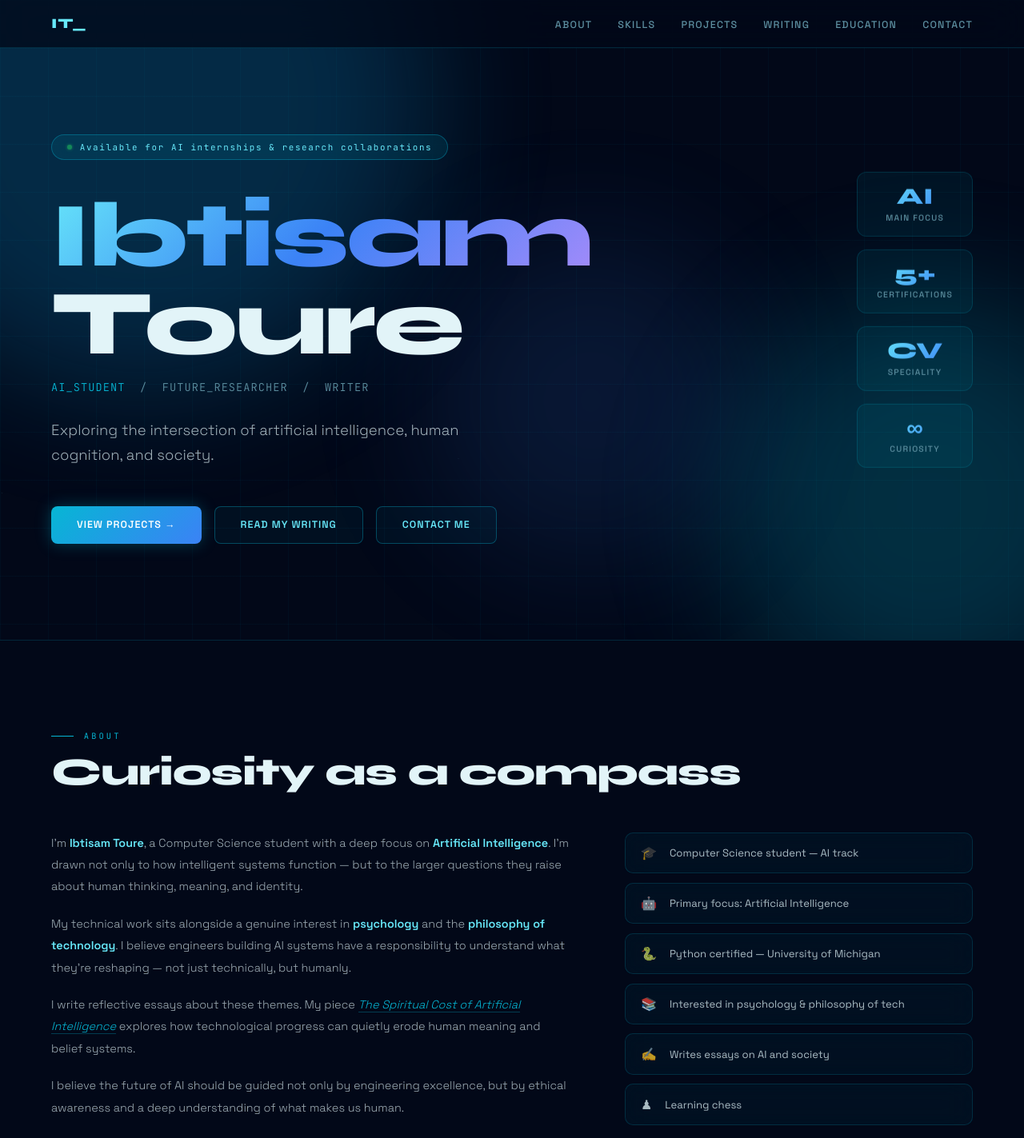
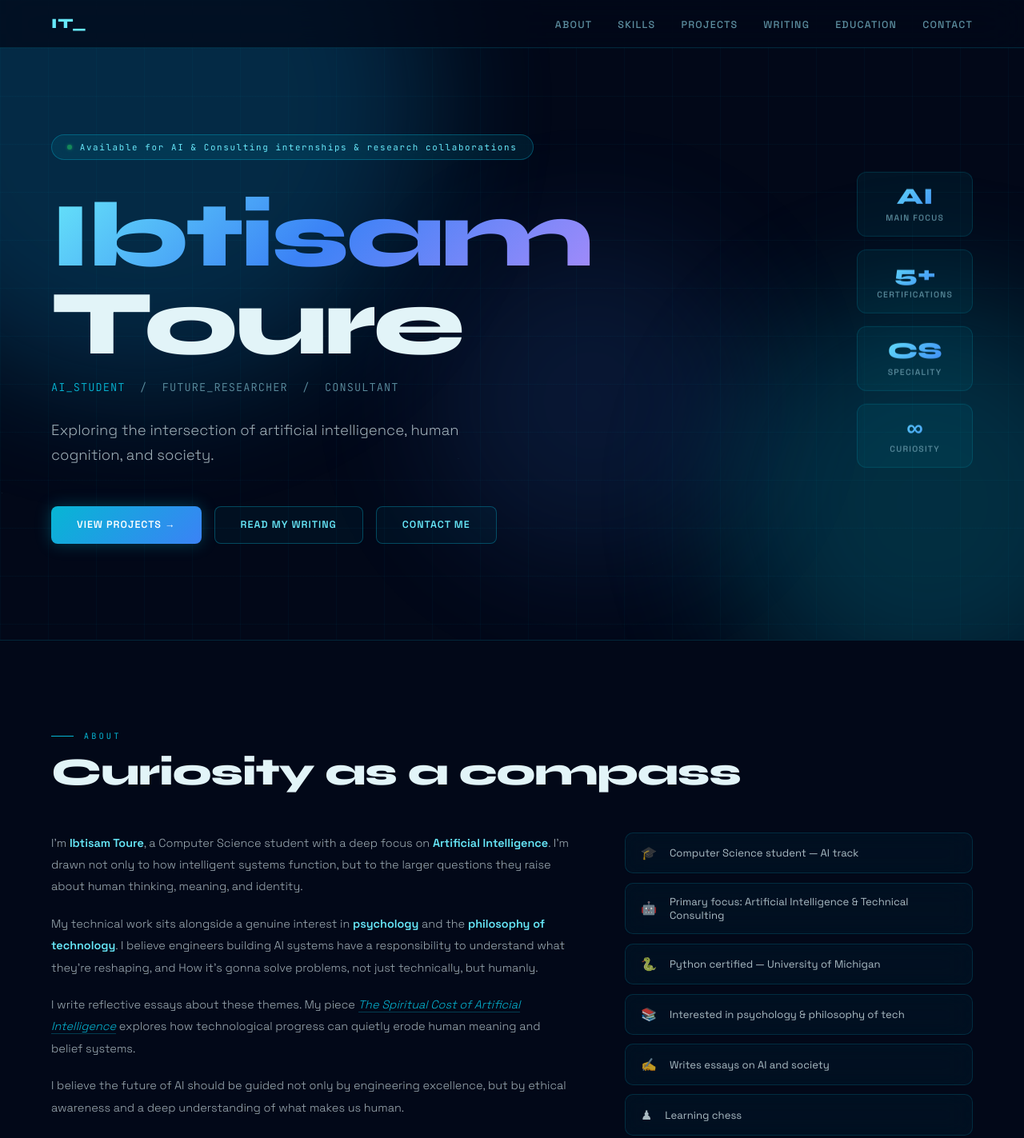
Before and after one commit to IbtissamToure/portfolio, a plain HTML site: page index.html in a window 1280 px wide. Shown: the top 1423 px of the page at 80% size. Drawn offline with Linux system fonts and the light colour scheme.

Commit message:
Revise hero section and personal description in index.html
Updated the hero section to reflect new internship focus and added technical consulting to the primary focus. Revised personal description for clarity and added emphasis on ethical considerations in AI.

```diff
--- a/index.html
+++ b/index.html
@@ -237,9 +237,9 @@
 
   <section id="hero">
     <div class="hero-content">
-      <div class="hero-badge"><span class="badge-dot"></span>Available for AI internships &amp; research collaborations</div>
+      <div class="hero-badge"><span class="badge-dot"></span>Available for AI & Consulting internships &amp; research collaborations</div>
       <h1 class="hero-name"><span class="grad">Ibtisam</span><br>Toure</h1>
-      <div class="hero-role"><span>AI_STUDENT</span> &nbsp;/&nbsp; FUTURE_RESEARCHER &nbsp;/&nbsp; WRITER</div>
+      <div class="hero-role"><span>AI_STUDENT</span> &nbsp;/&nbsp; FUTURE_RESEARCHER &nbsp;/&nbsp; CONSULTANT</div>
       <p class="hero-tagline">Exploring the intersection of artificial intelligence, human cognition, and society.</p>
       <div class="hero-ctas">
         <a href="#projects" class="btn-glow">View Projects →</a>
@@ -250,7 +250,7 @@
     <div class="hero-stats">
       <div class="stat-pill"><div class="num">AI</div><div class="lbl">Main Focus</div></div>
       <div class="stat-pill"><div class="num">5+</div><div class="lbl">Certifications</div></div>
-      <div class="stat-pill"><div class="num">CV</div><div class="lbl">Speciality</div></div>
+      <div class="stat-pill"><div class="num">CS</div><div class="lbl">Speciality</div></div>
       <div class="stat-pill"><div class="num">∞</div><div class="lbl">Curiosity</div></div>
     </div>
   </section>
@@ -260,14 +260,14 @@
     <h2 class="sec-title">Curiosity as a compass</h2>
     <div class="about-grid">
       <div class="about-text">
-        <p>I'm <strong>Ibtisam Toure</strong>, a Computer Science student with a deep focus on <strong>Artificial Intelligence</strong>. I'm drawn not only to how intelligent systems function — but to the larger questions they raise about human thinking, meaning, and identity.</p>
-        <p>My technical work sits alongside a genuine interest in <strong>psychology</strong> and the <strong>philosophy of technology</strong>. I believe engineers building AI systems have a responsibility to understand what they're reshaping — not just technically, but humanly.</p>
+        <p>I'm <strong>Ibtisam Toure</strong>, a Computer Science student with a deep focus on <strong>Artificial Intelligence</strong>. I'm drawn not only to how intelligent systems function, but to the larger questions they raise about human thinking, meaning, and identity.</p>
+        <p>My technical work sits alongside a genuine interest in <strong>psychology</strong> and the <strong>philosophy of technology</strong>. I believe engineers building AI systems have a responsibility to understand what they're reshaping, and How it's gonna solve problems, not just technically, but humanly.</p>
         <p>I write reflective essays about these themes. My piece <a href="https://medium.com/@IbtissamToure/the-spiritual-cost-of-artificial-intelligence-3610d5d583c2" target="_blank" class="essay-ref">The Spiritual Cost of Artificial Intelligence</a> explores how technological progress can quietly erode human meaning and belief systems.</p>
         <p>I believe the future of AI should be guided not only by engineering excellence, but by ethical awareness and a deep understanding of what makes us human.</p>
       </div>
       <div class="facts-grid">
         <div class="fact-item"><span class="fi">🎓</span> Computer Science student — AI track</div>
-        <div class="fact-item"><span class="fi">🤖</span> Primary focus: Artificial Intelligence</div>
+        <div class="fact-item"><span class="fi">🤖</span> Primary focus: Artificial Intelligence & Technical Consulting</div>
         <div class="fact-item"><span class="fi">🐍</span> Python certified — University of Michigan</div>
         <div class="fact-item"><span class="fi">📚</span> Interested in psychology &amp; philosophy of tech</div>
         <div class="fact-item"><span class="fi">✍️</span> Writes essays on AI and society</div>
```
